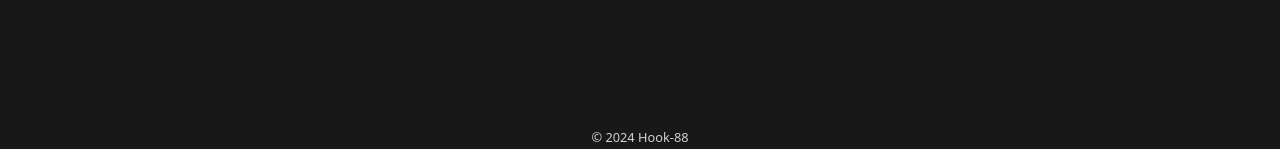
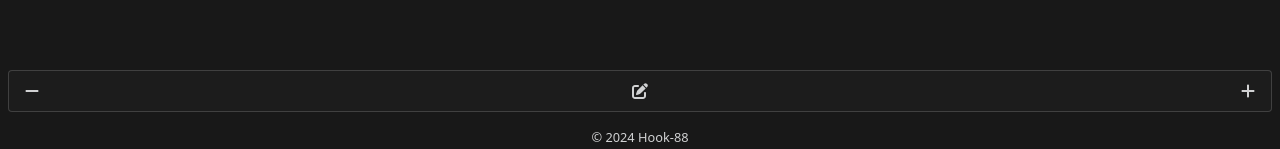
Before and after one commit to Hook-88/shopping-list, a Vue app: page / in a window 1280 px wide. Shown: the part 648-797 px from the top of the page. Built offline with nearby package versions, Linux system fonts and the light colour scheme; the HTML template or start-up script is replaced by a standard one.

Commit message:
add basic toolbar

```diff
--- a/src/views/HomeView.vue
+++ b/src/views/HomeView.vue
@@ -1,7 +1,7 @@
 <script setup lang="ts">
 import ShoppingList from '@/components/ShoppingList/ShoppingList.vue'
 import { useDialogStore } from '@/stores/dialog';
-import { faPlus } from '@fortawesome/free-solid-svg-icons';
+import { faEdit, faMinus, faPlus } from '@fortawesome/free-solid-svg-icons';
 import { FontAwesomeIcon } from '@fortawesome/vue-fontawesome'
 import { markRaw, onMounted } from 'vue';
 import AddNewItem from '@/components/Forms/AddNewItem/AddNewItem.vue';
@@ -45,4 +45,18 @@ onMounted(() => {
     <BaseButton v-else @click="handleClickAddNewItem">Add
       new item</BaseButton>
   </main>
+
+  <div class="fixed inset-x-0 bottom-10 mx-2 bg-[#1c1c1c] flex justify-between border rounded border-[#d1d2d3]/20">
+    <button class="px-4 py-2">
+      <FontAwesomeIcon :icon="faMinus" />
+    </button>
+
+    <button class="px-4 py-2">
+      <FontAwesomeIcon :icon="faEdit" />
+    </button>
+
+    <button class="px-4 py-2">
+      <FontAwesomeIcon :icon="faPlus" />
+    </button>
+  </div>
 </template>
```
